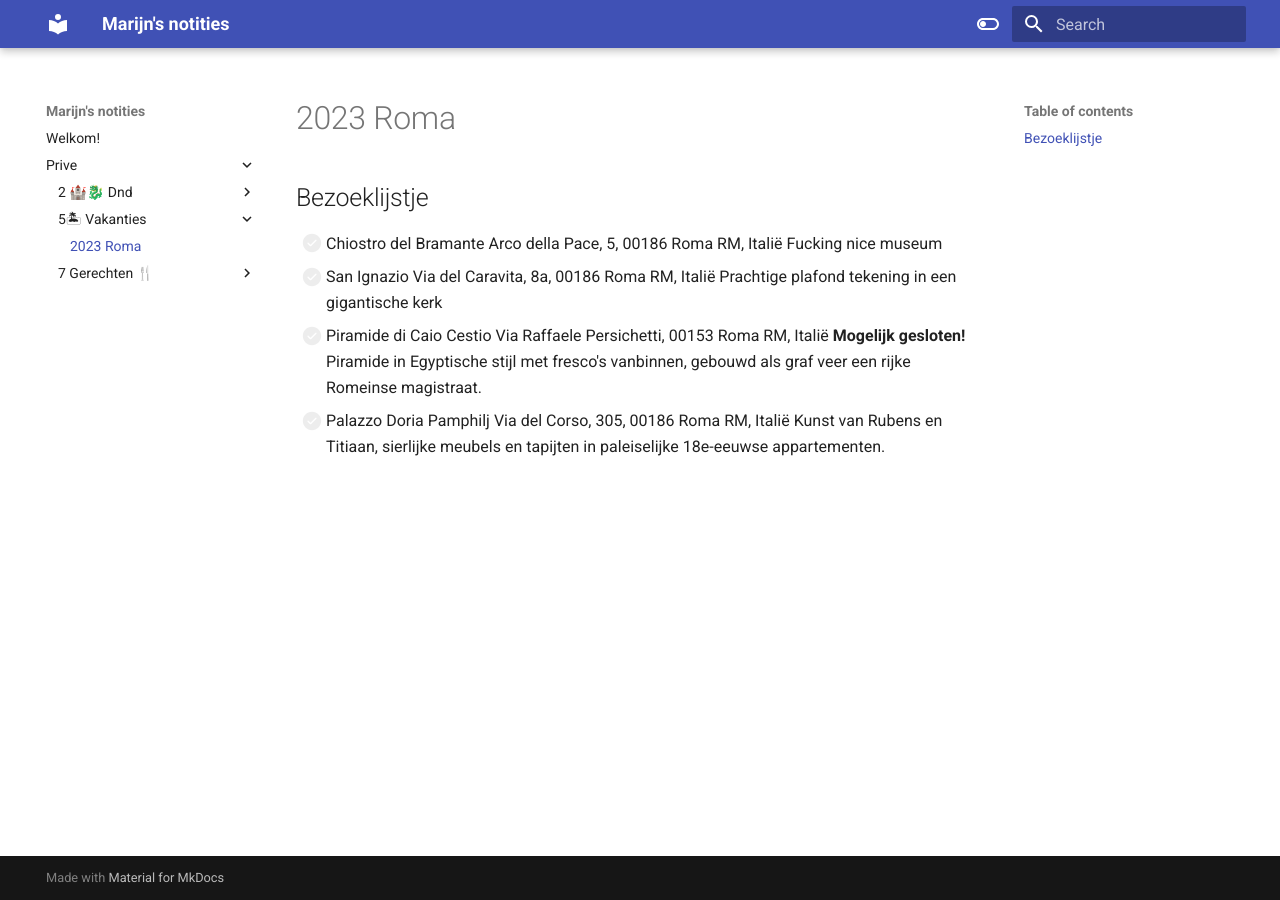
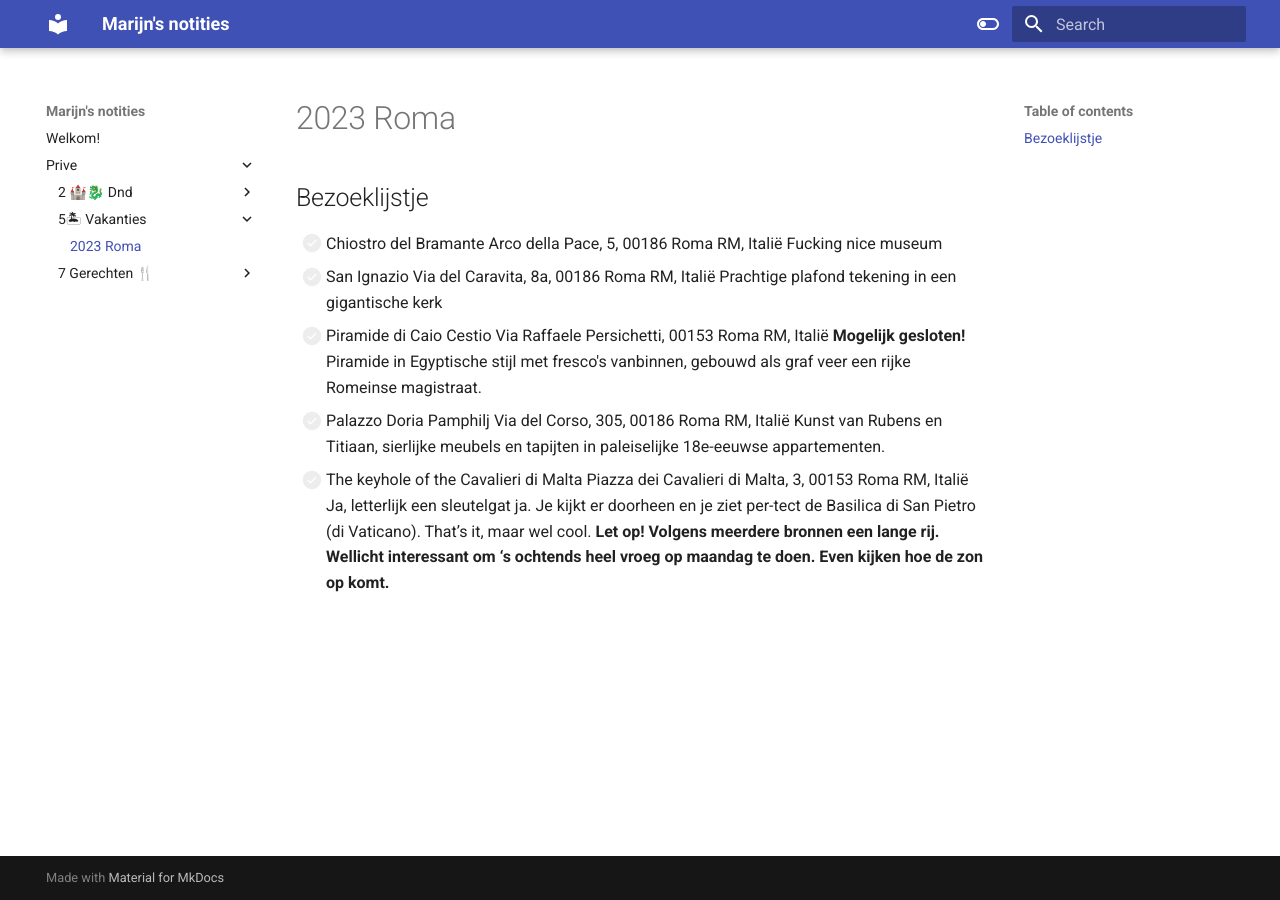
Before and after one commit to bosmuis/ObsidianPublic, an MkDocs documentation site: the page built from docs/_Prive/5🏝 Vakanties/2023 Roma.md, in a window 1280 px wide. Built offline with MkDocs 1.6.1 and Material for MkDocs 9.7.7, drawn with Linux system fonts in a browser that asks for light colours.

Commit message:
[PUBLISHER] Merge #16
* PUSH NOTE : 2023 Roma.md

* PUSH NOTE : Bag of Holding.md

* PUSH NOTE : Ravioli in wittewijn saus.md

* PUSH NOTE : Proteïne pannekoeken.md

```diff
--- a/docs/_Prive/5🏝 Vakanties/2023 Roma.md
+++ b/docs/_Prive/5🏝 Vakanties/2023 Roma.md
@@ -15,3 +15,7 @@ Piramide in Egyptische stijl met fresco's vanbinnen, gebouwd als graf veer een r
 - [ ] Palazzo Doria Pamphilj
 Via del Corso, 305, 00186 Roma RM, Italië
 Kunst van Rubens en Titiaan, sierlijke meubels en tapijten in paleiselijke 18e-eeuwse appartementen.
+- [ ] The keyhole of the Cavalieri di Malta
+Piazza dei Cavalieri di Malta, 3, 00153 Roma RM, Italië
+Ja, letterlijk een sleutelgat ja. Je kijkt er doorheen en je ziet per-tect de Basilica di San Pietro (di Vaticano). That’s it, maar wel cool.
+**Let op! Volgens meerdere bronnen een lange rij. Wellicht interessant om ‘s ochtends heel vroeg op maandag te doen. Even kijken hoe de zon op komt.**
```
